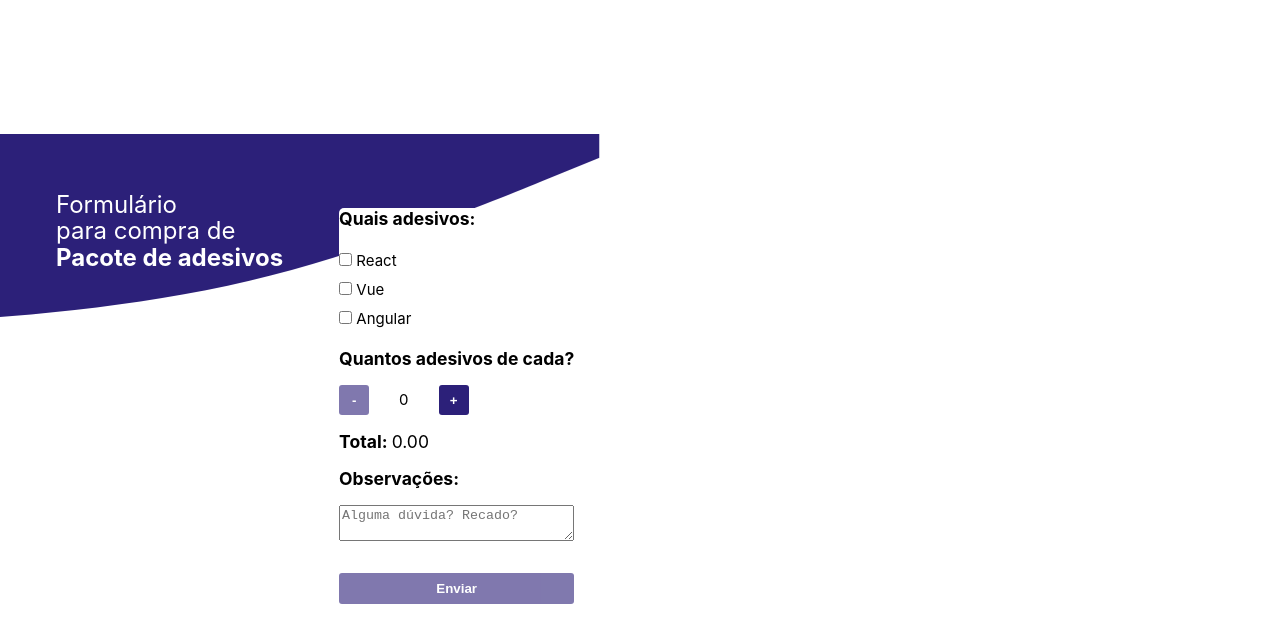
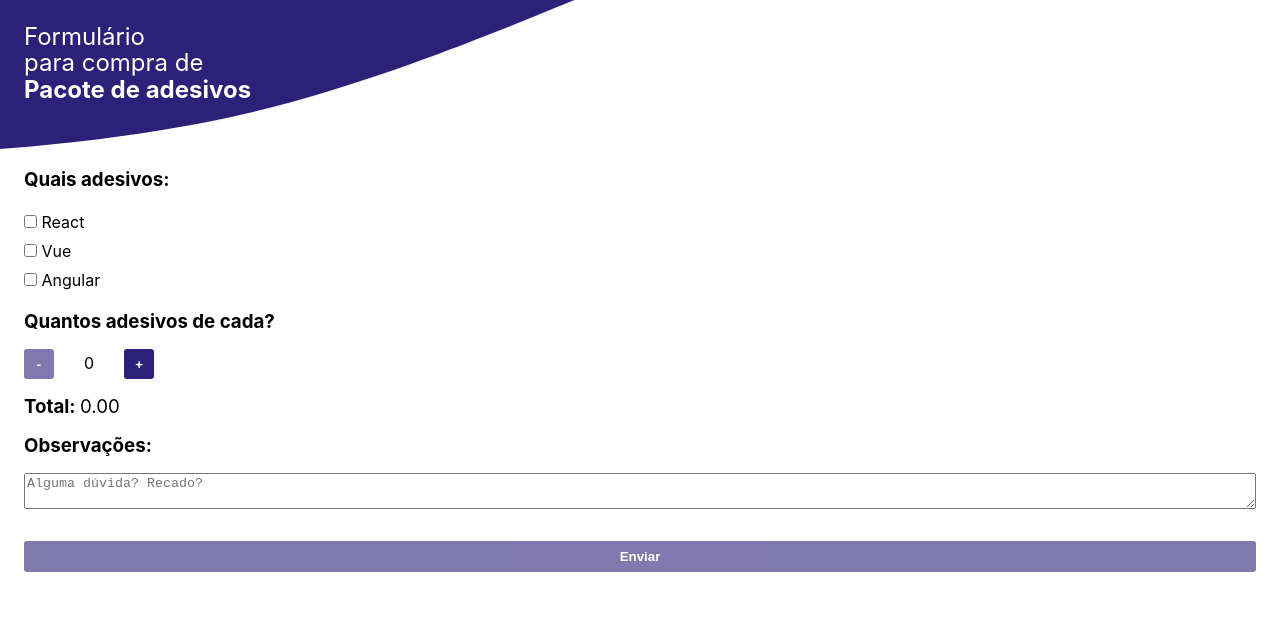
Before and after one commit to gean-ferreira/figurinhas-vue-test, a Vue app: page / in a window 1280 px wide. Shown: the top 642 px of the page. Built offline with nearby package versions, Linux system fonts and the light colour scheme.

Commit message:
REFACTOR: Tirando código morto

```diff
--- a/src/assets/base.css
+++ b/src/assets/base.css
@@ -1,52 +1,5 @@
 /* color palette from <https://github.com/vuejs/theme> */
 :root {
-  /* --vt-c-white: #ffffff; */
-  /* --vt-c-white-soft: #f8f8f8;
-  --vt-c-white-mute: #f2f2f2; */
-
-  /* --vt-c-black: #181818;
-  --vt-c-black-soft: #222222;
-  --vt-c-black-mute: #282828;
-
-  --vt-c-indigo: #2c3e50;
-
-  --vt-c-divider-light-1: rgba(60, 60, 60, 0.29);
-  --vt-c-divider-light-2: rgba(60, 60, 60, 0.12);
-  --vt-c-divider-dark-1: rgba(84, 84, 84, 0.65);
-  --vt-c-divider-dark-2: rgba(84, 84, 84, 0.48);
-
-  --vt-c-text-light-1: var(--vt-c-indigo);
-  --vt-c-text-light-2: rgba(60, 60, 60, 0.66);
-  --vt-c-text-dark-1: var(--vt-c-white);
-  --vt-c-text-dark-2: rgba(235, 235, 235, 0.64); */
-}
-
-/* semantic color variables for this project */
-:root {
-  /* --color-background: var(--vt-c-white); */
-  /* --color-background-soft: var(--vt-c-white-soft);
-  --color-background-mute: var(--vt-c-white-mute); */
-
-  /* --color-border: var(--vt-c-divider-light-2);
-  --color-border-hover: var(--vt-c-divider-light-1); */
-
-  /* --color-heading: var(--vt-c-text-light-1);
-  --color-text: var(--vt-c-text-light-1);
-
-  --section-gap: 160px; */
-}
-
-@media (prefers-color-scheme: dark) {
-  :root {
-    /* --color-background-soft: var(--vt-c-black-soft);
-    --color-background-mute: var(--vt-c-black-mute);
-
-    --color-border: var(--vt-c-divider-dark-2);
-    --color-border-hover: var(--vt-c-divider-dark-1);
-
-    --color-heading: var(--vt-c-text-dark-1);
-    --color-text: var(--vt-c-text-dark-2); */
-  }
 }
 
 *,
@@ -61,10 +14,9 @@
 body {
   min-height: 100vh;
   transition: color 0.5s, background-color 0.5s;
-  /* line-height: 1.6; */
   font-family: Inter, -apple-system, BlinkMacSystemFont, 'Segoe UI', Roboto, Oxygen, Ubuntu,
     Cantarell, 'Fira Sans', 'Droid Sans', 'Helvetica Neue', sans-serif;
-  font-size: 15px;
+  font-size: 16px;
   text-rendering: optimizeLegibility;
   -webkit-font-smoothing: antialiased;
   -moz-osx-font-smoothing: grayscale;
--- a/src/assets/main.css
+++ b/src/assets/main.css
@@ -1,12 +1,6 @@
 @import "./base.css";
 
 #app {
-  /* max-width: 1280px; */
-  /* margin: 0 auto; */
-  /* padding: 1.5rem; */
-  /* width: 98%;
-  height: 98%; */
-
   font-weight: normal;
 }
 
@@ -46,22 +40,3 @@
   cursor: not-allowed;
   opacity: 0.6;
 }
-
-@media (hover: hover) {
-  a:hover {
-    background-color: hsla(160, 100%, 37%, 0.2);
-  }
-}
-
-@media (min-width: 1024px) {
-  body {
-    display: flex;
-    place-items: center;
-  }
-
-  #app {
-    display: grid;
-    grid-template-columns: 1fr 1fr;
-    padding: 0 2rem;
-  }
-}
```
